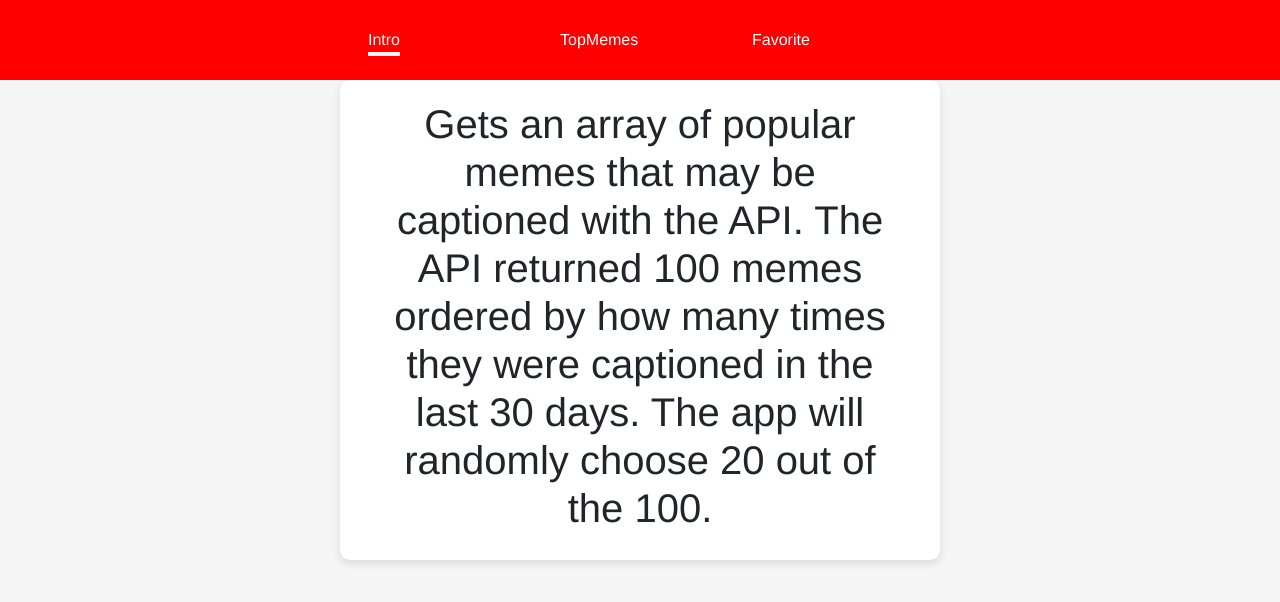
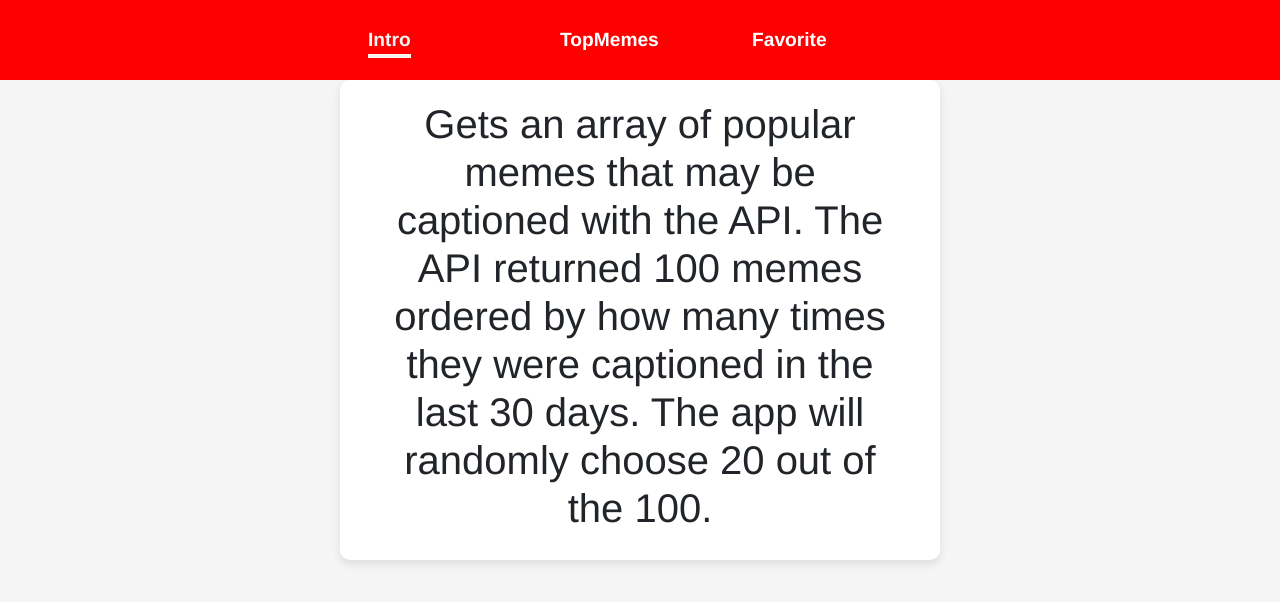
Before and after one commit to pedrohaolee/Project-2-memes, a React (Vite) app: page /intro in a window 1280 px wide. Shown: the top 602 px of the page. Built offline with nearby package versions, Linux system fonts and the light colour scheme.

Commit message:
Update NavBar

```diff
--- a/src/components/NavBar.module.css
+++ b/src/components/NavBar.module.css
@@ -15,6 +15,8 @@
   margin: 0;
   align-items: center;
   justify-content: center;
+  font-size: larger;
+  font-weight: bolder;
 }
 
 .navbar li {
```
